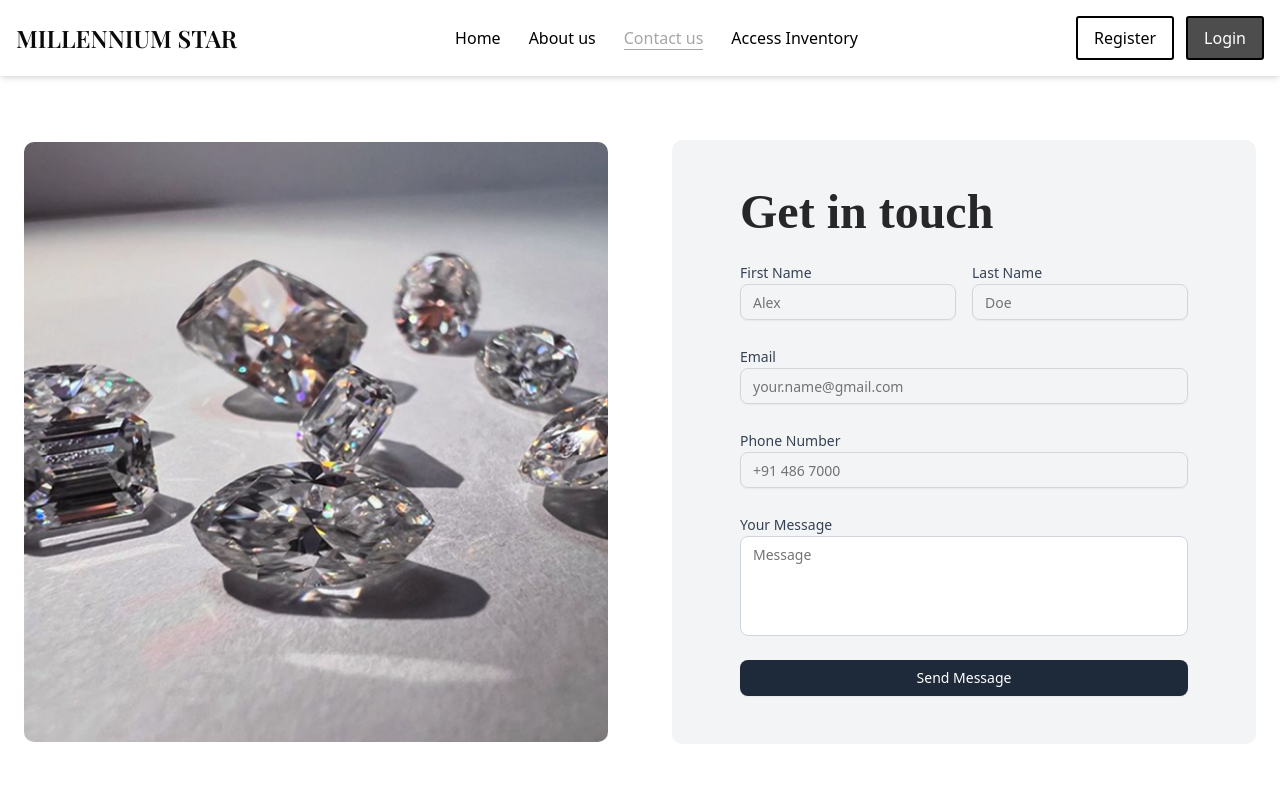
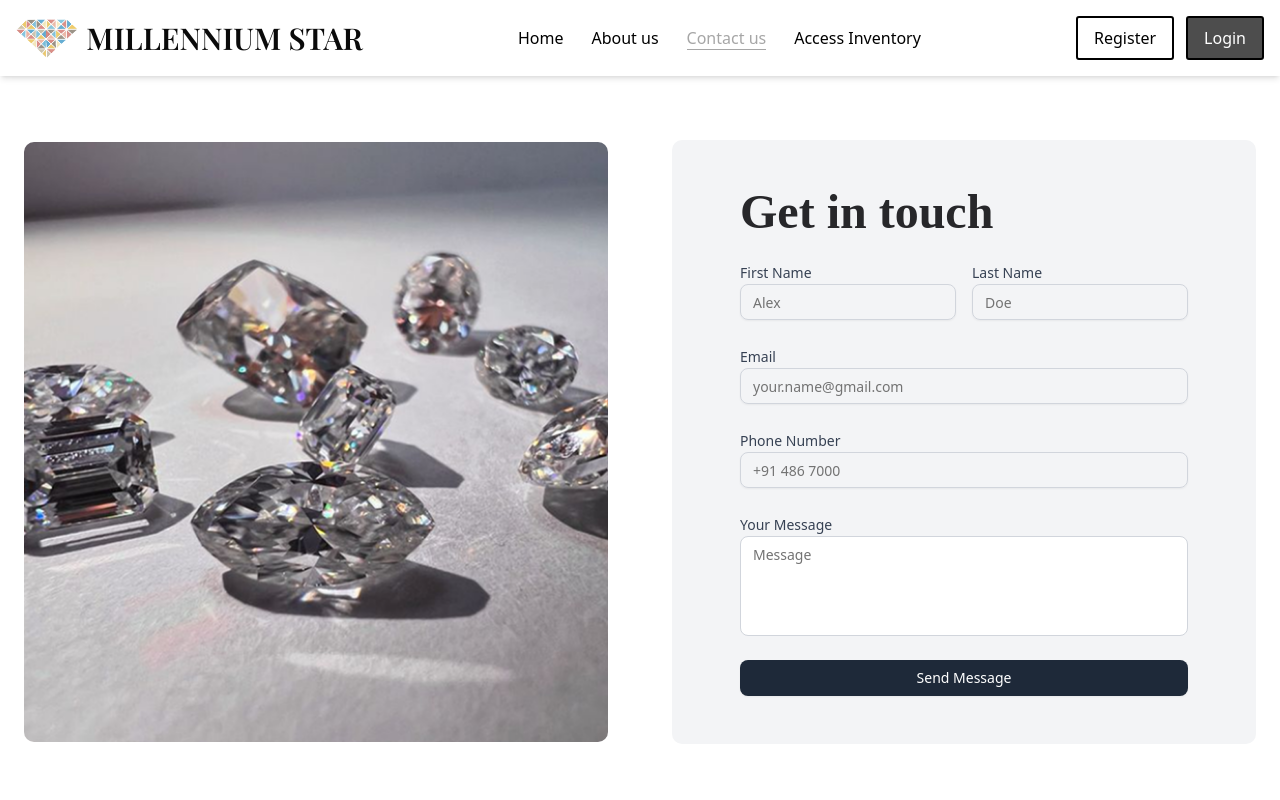
Before and after one commit to Yudee-19/millenium-star, a Next.js app: page /contact in a window 1280 px wide. Shown: the top 800 px of the page. Built offline with nearby package versions, Linux system fonts and the light colour scheme; a web font is replaced by a local one.

Commit message:
added logo

```diff
--- a/src/components/landing/header.tsx
+++ b/src/components/landing/header.tsx
@@ -8,6 +8,7 @@ import { RegistrationModal } from "./registrationCard";
 import { Menu, X, User, LogOut } from "lucide-react";
 import { useAuth } from "@/hooks/useAuth";
 import { Button } from "@/components/ui/button";
+import Image from "next/image";
 
 const Navbar = () => {
     const pathname = usePathname();
@@ -92,9 +93,12 @@ const Navbar = () => {
             <div className="sticky top-0 z-50 bg-white shadow-md">
                 <Container className="flex items-center justify-between py-4">
                     <Link href="/" className="flex items-center space-x-2">
-                        <h1 className="font-playfair text-xl md:text-2xl font-semibold">
-                            MILLENNIUM&nbsp;STAR
-                        </h1>
+                        <Image
+                            src="/assests/logo.png"
+                            alt="Logo"
+                            width={40}
+                            height={40}
+                        />
                     </Link>
                     <div className="flex items-center space-x-3">
                         <div className="w-20 h-8 bg-gray-200 animate-pulse rounded"></div>
@@ -107,10 +111,17 @@ const Navbar = () => {
 
     return (
         <div className="sticky top-0 z-50 bg-white shadow-md">
-            <Container className="flex items-center justify-between py-4">
+            <Container className="flex  items-center justify-between py-4">
                 {/* Logo */}
-                <Link href="/" className="flex items-center space-x-2">
-                    <h1 className="font-playfair text-xl md:text-2xl font-semibold">
+                <Link href="/" className="flex  items-center space-x-2">
+                    <Image
+                        src="/assets/logo.png"
+                        alt="Logo"
+                        width={100}
+                        height={100}
+                        className="h-10 w-auto"
+                    />
+                    <h1 className="font-playfair text-xl md:text-3xl font-semibold">
                         MILLENNIUM&nbsp;STAR
                     </h1>
                 </Link>
--- a/src/components/layout/site-header.tsx
+++ b/src/components/layout/site-header.tsx
@@ -1,17 +1,23 @@
 import Link from "next/link";
 import { siteConfig } from "@/config/site";
+import Image from "next/image";
 
 export function SiteHeader() {
     return (
         <header className="z-70 w-full border-b ">
             <div className="container flex h-16 items-center space-x-4 sm:justify-between sm:space-x-0">
                 <div className="flex gap-6 md:gap-10">
-                    <Link href="/" className="flex items-center space-x-2">
-                        {/* <a href="/" className="flex items-center space-x-2"> */}
-                        <span className="inline-block text-xl font-playfair font-bold ">
-                            {siteConfig.name}
-                        </span>
-                        {/* </a> */}
+                    <Link href="/" className="flex  items-center space-x-2">
+                        <Image
+                            src="/assets/logo.png"
+                            alt="Logo"
+                            width={100}
+                            height={100}
+                            className="h-10 w-auto"
+                        />
+                        <h1 className="font-playfair text-xl md:text-3xl font-semibold">
+                            MILLENNIUM&nbsp;STAR
+                        </h1>
                     </Link>
                     {/* {siteConfig.mainNav?.length ? (
                         <nav className="flex gap-6">
```
Also changed, not shown: public/assets/icon.png (added), public/assets/logo.png (added).
